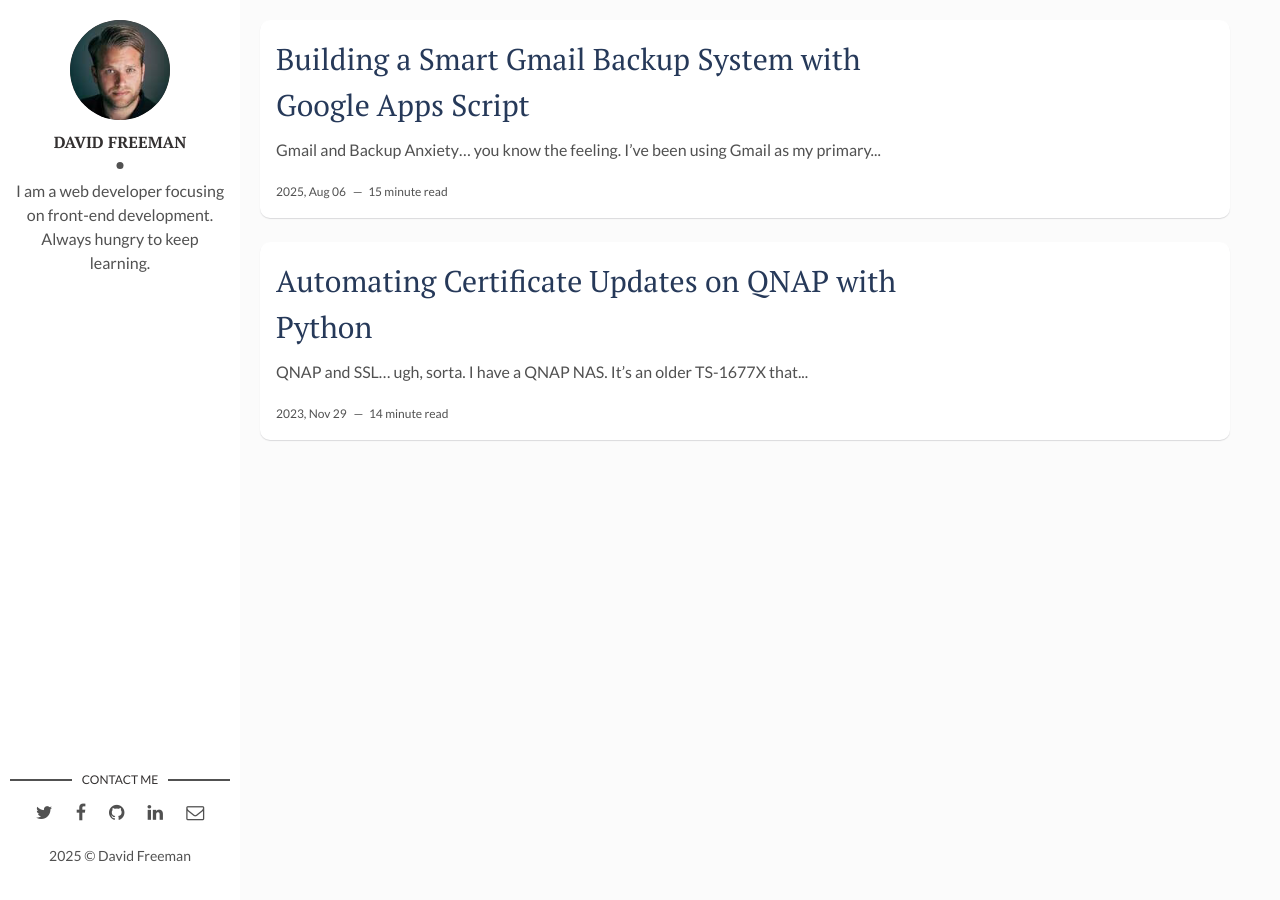
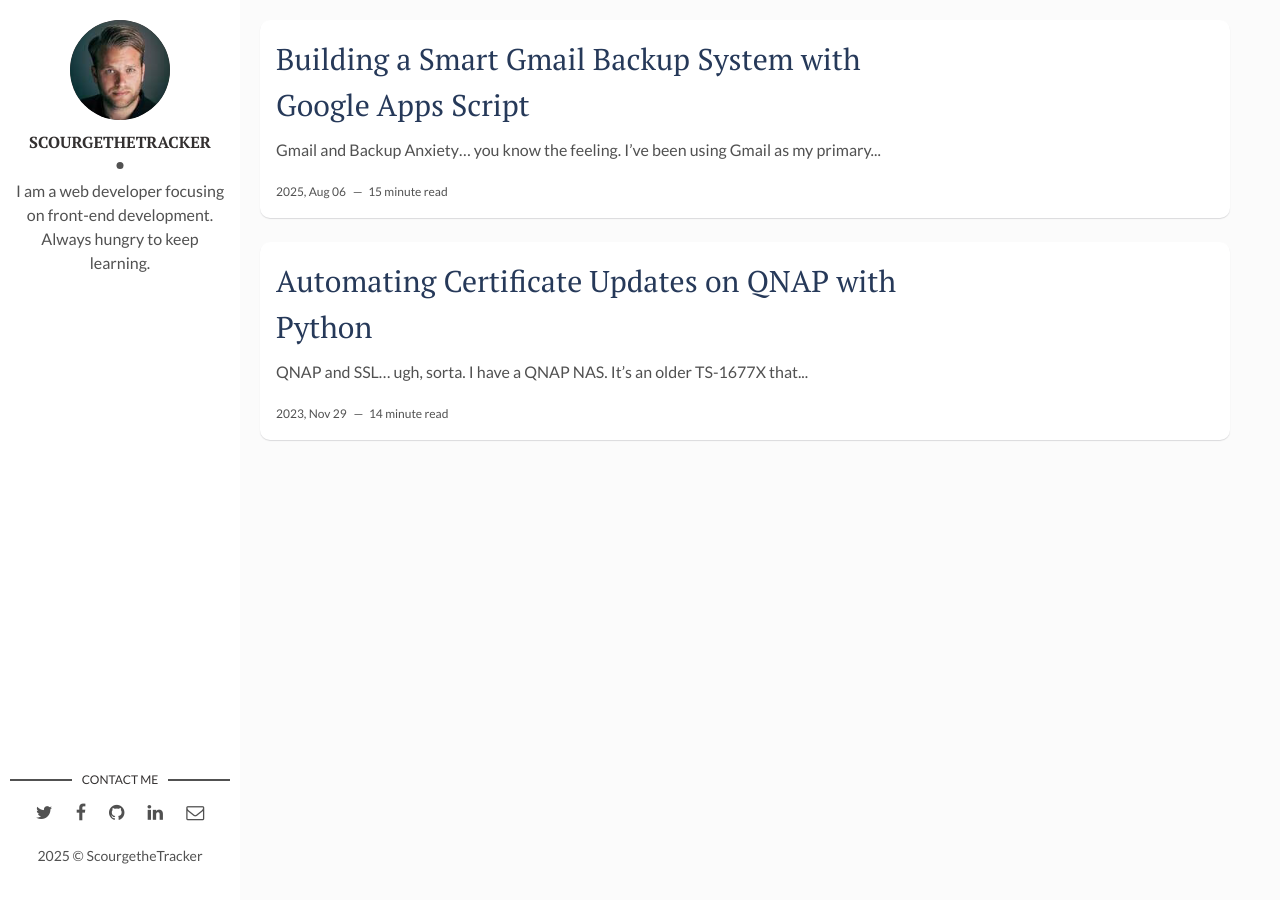
Before and after one commit to scourgethetracker/scourgethetracker.github.io, a Jekyll site: the page built from docs/index.html, in a window 1280 px wide. Built offline with Jekyll 4.4.1, drawn with Linux system fonts in a browser that asks for light colours; the list of posts is cut into pages by our own code; some of the changed lines change nothing that is shown.

Commit message:
update config

```diff
--- a/docs/_config.yml
+++ b/docs/_config.yml
@@ -1,15 +1,13 @@
-title: Hello, world! I'm David Freeman
+title: Hello, chooms.
 description: > # this means to ignore newlines until "baseurl:"
-  Write an awesome description for your new site here. You can edit this
-  line in _config.yml. It will appear in your document head meta (for
-  Google search results) and in your feed.xml site description.
+  ScourgetheTracker development blog.
 permalink: ':title/'
-baseurl: "/flexible-jekyll" # the subpath of your site, e.g. /blog
-url: "" # the base hostname & protocol for your site, e.g. http://example.com
+baseurl: "/" # the subpath of your site, e.g. /blog
+url: "https://webtool.click" # the base hostname & protocol for your site, e.g. http://example.com
 site-twitter: #if your site has a twitter account, enter it here
 
 # Author Settings
-author: David Freeman # add your name
+author: ScourgetheTracker # add your name
 author-img: david-freeman.jpg # add your photo
 about-author: I am a web developer focusing on front-end development. Always hungry to keep learning. # add description
 social-twitter: # add your Twitter handle
@@ -19,7 +17,7 @@
 social-email: # add your Email address
 
 # Disqus
-discus-identifier: mr-brown # add your discus identifier
+discus-identifier: # add your discus identifier
 
 # Tracker
 analytics: # Google Analytics
```
